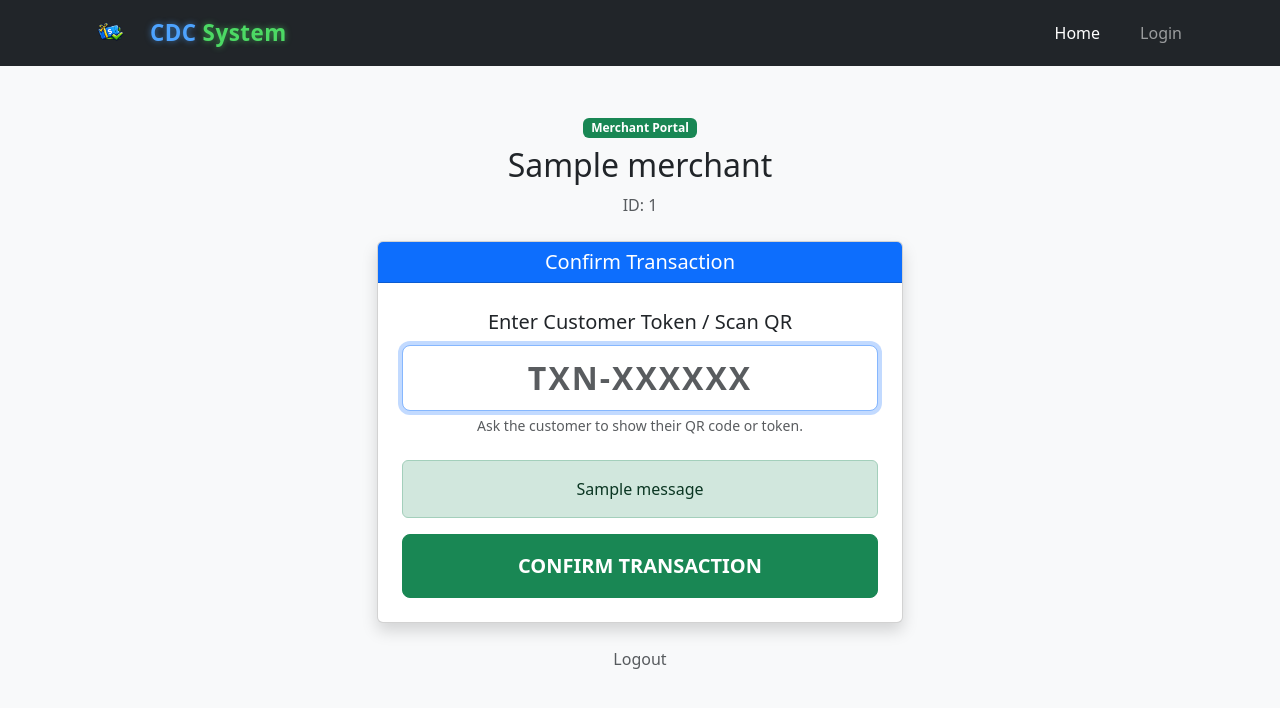
After one commit to veduvin00/AN6007Repo, a Flask app: template templates/merchant_dashboard.html in a window 1280 px wide. The commit adds this page. Shown: the top 708 px of the page. Run offline with Flask 3, Linux system fonts and the light colour scheme; the template is opened without the code that fills it: most values are stand-ins (such as "Sample title", 1, 10 or a date in 2020); one stand-in notice (Sample message) is shown.

Commit message:
Add Merchant Redeem for Website

```diff
--- a/app.py
+++ b/app.py
@@ -42,12 +42,100 @@ def home():
 @app.route("/ui/login", methods=["GET", "POST"])
 def login_ui():
     if request.method == "POST":
-        household_id = request.form.get("household_id", "").strip()
-        if household_id in households:
-            return redirect(f"/ui/balance/{household_id}")
+        # 获取输入的 ID (login_id 是新模版用的, household_id 是为了防错/兼容)
+        login_id = request.form.get("login_id", "").strip()
+        if not login_id:
+             login_id = request.form.get("household_id", "").strip()
+
+        # 1. 检查是否是 Household
+        if login_id in households:
+            return redirect(f"/ui/balance/{login_id}")
+
+        # 2. 检查是否是 Merchant (新增逻辑)
+        elif login_id in merchants:
+            return redirect(f"/ui/merchant/{login_id}")
+
         else:
-            flash("Invalid Household ID. Please check and try again.", "danger")
+            flash("Invalid ID. Please check and try again.", "danger")
+
     return render_template("login.html")
+
+# ------------------------------
+# MERCHANT DASHBOARD UI (New)
+# ------------------------------
+@app.route("/ui/merchant/<merchant_id>", methods=["GET", "POST"])
+def merchant_dashboard_ui(merchant_id):
+    # 1. 安全检查
+    if merchant_id not in merchants:
+        return "Merchant not found", 404
+
+    merchant = merchants[merchant_id]
+    result = None
+
+    # 2. 处理核销逻辑 (您提到的 Confirm Transaction 功能)
+    if request.method == "POST":
+        token = request.form.get("token", "").strip()
+
+        # 调用现有的 API 逻辑 (复用 services/redemption_service.py 或直接调用 API 函数)
+        # 这里我们直接调用 app.py 内部已经写好的 redeem_token 逻辑的变体，
+        # 或者为了代码整洁，我们直接调用 API endpoint 的逻辑封装。
+        # 为了不破坏现有结构，我这里直接通过 request 模拟调用后端逻辑，或者直接调用 service 层。
+
+        # 使用 Service 层是最安全的（不通过 HTTP 避免开销）
+        from services.redemption_service import redeem_voucher
+        from services.household_service import households, save_households
+        from services.notification_service import create_redemption_notification
+
+        # 寻找 token 对应的 household (逻辑与 Flet App 类似)
+        target_household = None
+        token_data = None
+
+        for hid, h in households.items():
+            if h.get("active_token") == token:
+                target_household = hid
+                token_data = h.get("token_data")
+                break
+
+        if target_household and token_data:
+            # 计算总金额
+            total_amount = sum(int(d) * int(c) for d, c in token_data.items())
+
+            # 扣除券
+            h_obj = households[target_household]
+            for denom, count in token_data.items():
+                denom = str(denom)
+                for tranche in h_obj.get("vouchers", {}).values():
+                    if denom in tranche:
+                        tranche[denom] = max(0, tranche[denom] - count)
+                        break
+
+            # 清除 Token
+            households[target_household]["active_token"] = None
+            households[target_household]["token_data"] = None
+            save_households()
+
+            # 发送通知并记录
+            create_redemption_notification(
+                household_id=target_household,
+                amount=total_amount,
+                vouchers=token_data,
+                merchant_name=merchant["merchant_name"]
+            )
+
+            result = {
+                "success": True,
+                "amount": total_amount,
+                "vouchers": token_data,
+                "household_id": target_household
+            }
+        else:
+            flash("Invalid or Expired Token", "danger")
+
+    return render_template(
+        "merchant_dashboard.html",
+        merchant=merchant,
+        result=result
+    )
 
 # ------------------------------
 # HOUSEHOLD REGISTRATION UI
--- /dev/null
+++ b/templates/merchant_dashboard.html
@@ -0,0 +1,76 @@
+{% extends "base.html" %}
+{% block title %}Merchant Dashboard{% endblock %}
+
+{% block content %}
+
+<div class="row justify-content-center">
+    <div class="col-md-8">
+
+        <div class="text-center mb-4">
+            <span class="badge bg-success mb-2">Merchant Portal</span>
+            <h2>{{ merchant.merchant_name }}</h2>
+            <p class="text-muted">ID: {{ merchant.merchant_id }}</p>
+        </div>
+
+        <div class="card shadow mb-4">
+            <div class="card-header bg-primary text-white">
+                <h5 class="mb-0 text-center">Confirm Transaction</h5>
+            </div>
+            <div class="card-body p-4">
+
+                {% if result and result.success %}
+                    <div class="text-center py-4">
+                        <div class="mb-3">
+                            <i class="bi bi-check-circle-fill text-success" style="font-size: 4rem;">✔</i>
+                        </div>
+                        <h3 class="text-success">Transaction Successful!</h3>
+                        <h1 class="display-4 fw-bold my-3">${{ result.amount }}</h1>
+
+                        <div class="alert alert-light border">
+                            <strong>Collected from:</strong> {{ result.household_id }}
+                        </div>
+
+                        <a href="/ui/merchant/{{ merchant.merchant_id }}" class="btn btn-outline-primary mt-3">
+                            Process Next Transaction
+                        </a>
+                    </div>
+                {% else %}
+                    <form method="POST">
+                        <div class="mb-4 text-center">
+                            <label for="token" class="form-label fs-5">Enter Customer Token / Scan QR</label>
+                            <input type="text"
+                                   class="form-control form-control-lg text-center fw-bold text-uppercase"
+                                   id="token"
+                                   name="token"
+                                   placeholder="TXN-XXXXXX"
+                                   style="font-size: 2rem; letter-spacing: 2px;"
+                                   required autocomplete="off" autofocus>
+                            <div class="form-text">Ask the customer to show their QR code or token.</div>
+                        </div>
+
+                        {% with messages = get_flashed_messages(with_categories=true) %}
+                            {% if messages %}
+                                {% for category, message in messages %}
+                                <div class="alert alert-{{ category }} text-center">{{ message }}</div>
+                                {% endfor %}
+                            {% endif %}
+                        {% endwith %}
+
+                        <div class="d-grid">
+                            <button type="submit" class="btn btn-success btn-lg py-3 fw-bold">
+                                CONFIRM TRANSACTION
+                            </button>
+                        </div>
+                    </form>
+                {% endif %}
+            </div>
+        </div>
+
+        <div class="text-center">
+            <a href="/ui/login" class="text-muted text-decoration-none">Logout</a>
+        </div>
+
+    </div>
+</div>
+
+{% endblock %}
```
Also changed, not shown: templates/login.html (+8 -7 lines), storage/households.json, storage/merchants.json (added), storage/merchants.txt, storage/notifications/H37605293715_1770289768.json (added), storage/transactions/H37605293715_transactions.json (added).
